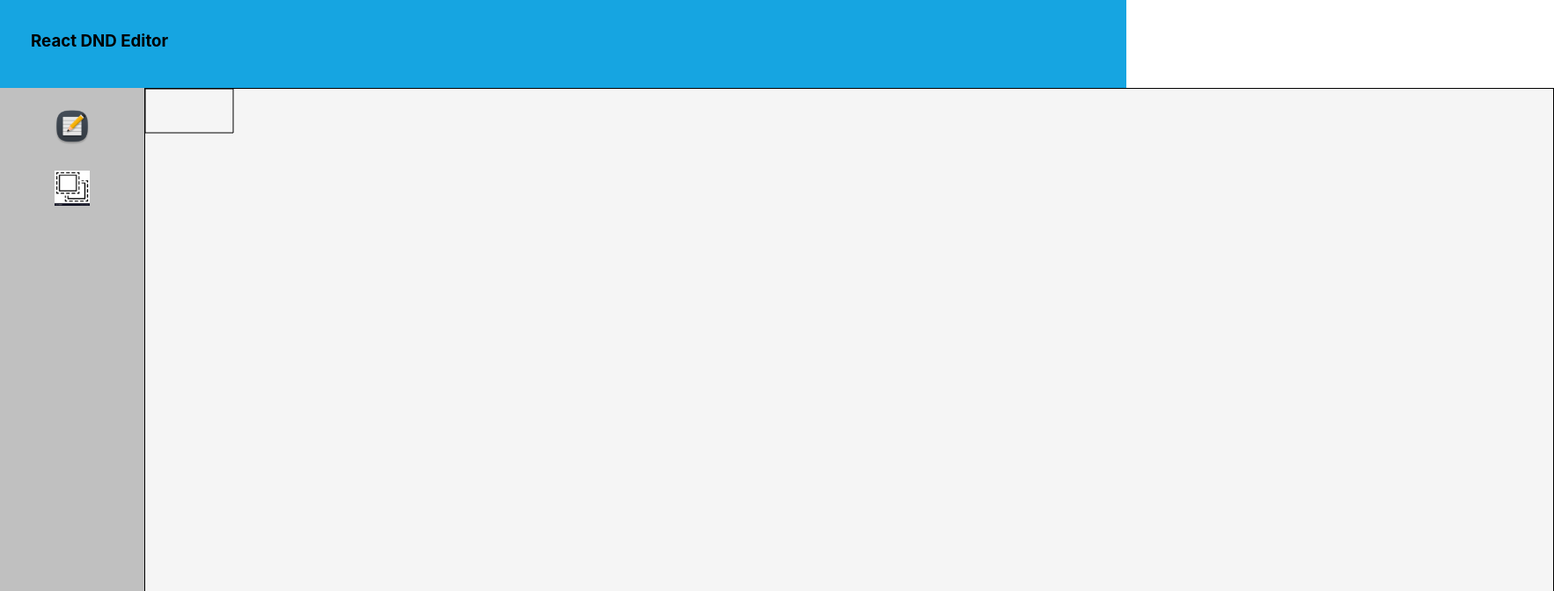
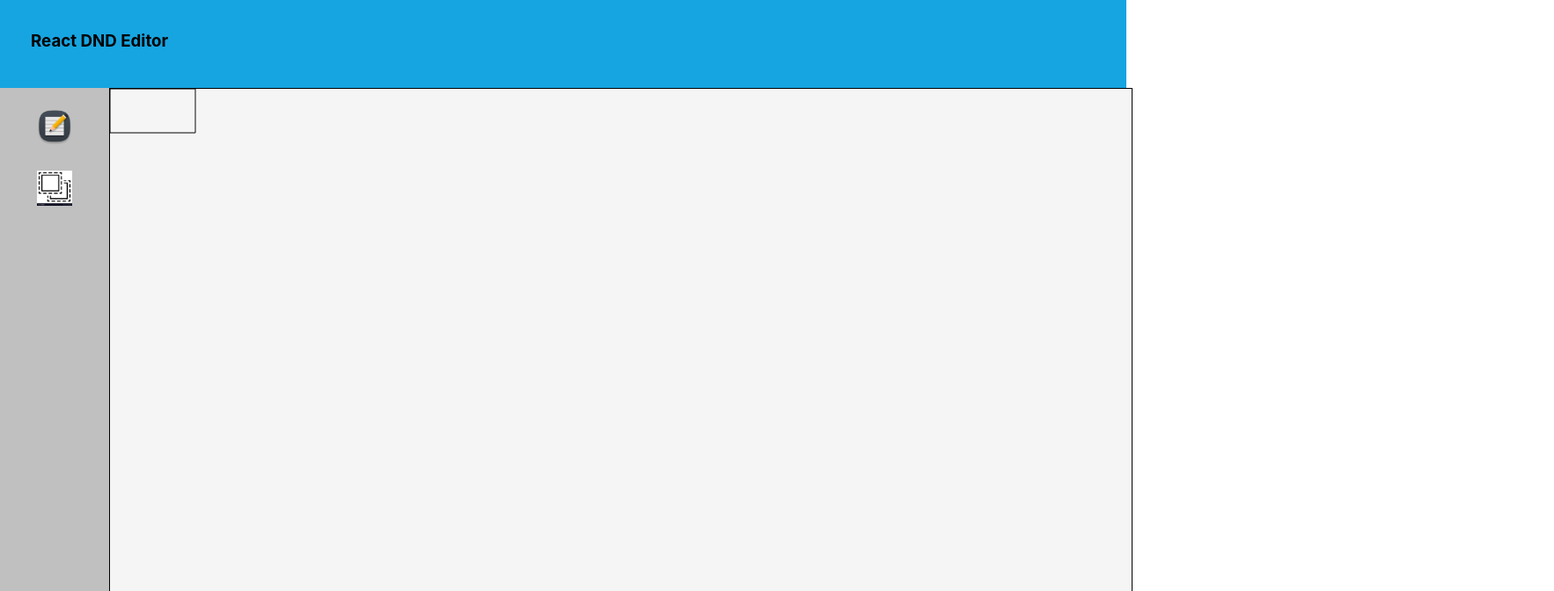
Before and after one commit to Jyoti-Technosoft/react-dnd-editor, a React (Create React App) app: page / in a window 1280 px wide. Shown: the top 672 px of the page at 88% size, 1766 px wide, since content can reach past the window. Built offline with nearby package versions, Linux system fonts and the light colour scheme.

Commit message:
Fix width

```diff
--- a/src/App.css
+++ b/src/App.css
@@ -62,4 +62,5 @@ canvas {
   background-color: #f5f5f5;
   border: 1px solid #000000;
   height: 100vh;
+  width: 104%;
 }
--- a/src/components/Editor.js
+++ b/src/components/Editor.js
@@ -7,7 +7,6 @@ const Editor = () => {
     const [yPoint, setYPoint] = useState(0);
     const canvasRef = useRef();
     let ctx = null;
-    const canvas = document.createElement("canvas");
 
     const draw = (ctx, frameCount) => {
         ctx.clearRect(0, 0, ctx.canvas.width, ctx.canvas.height);
```
